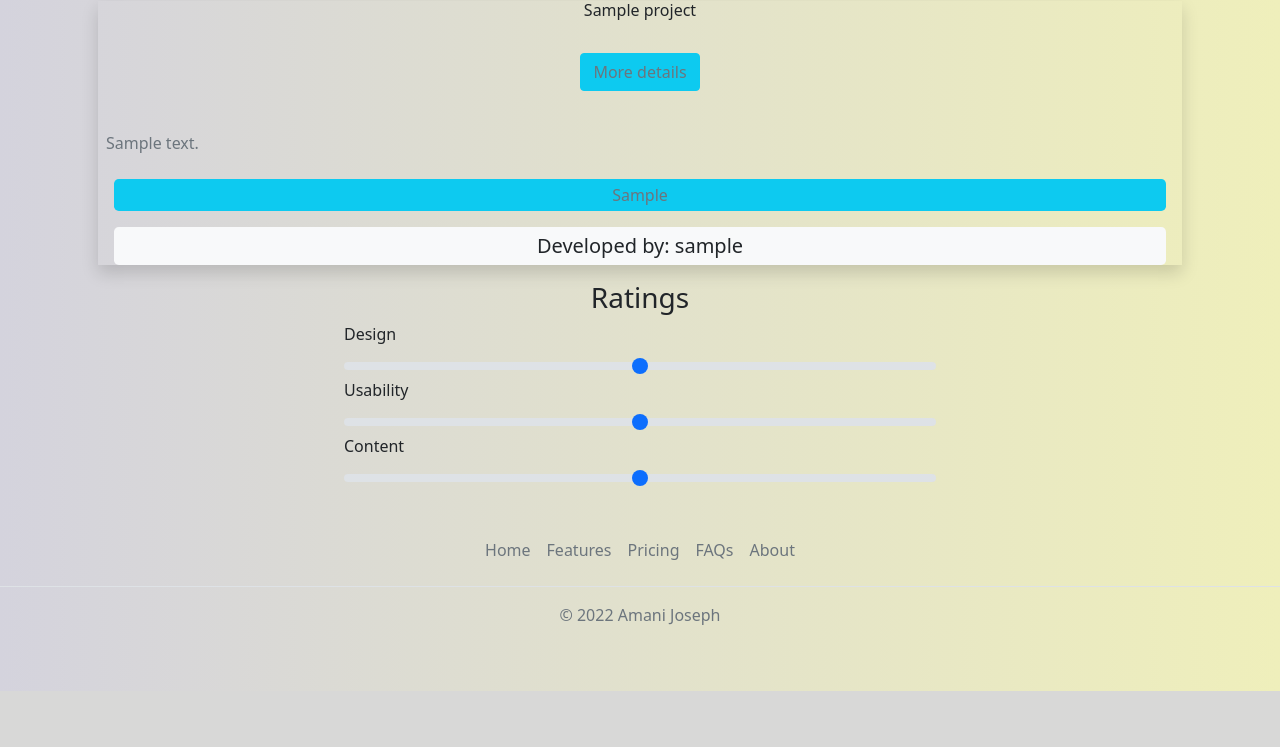
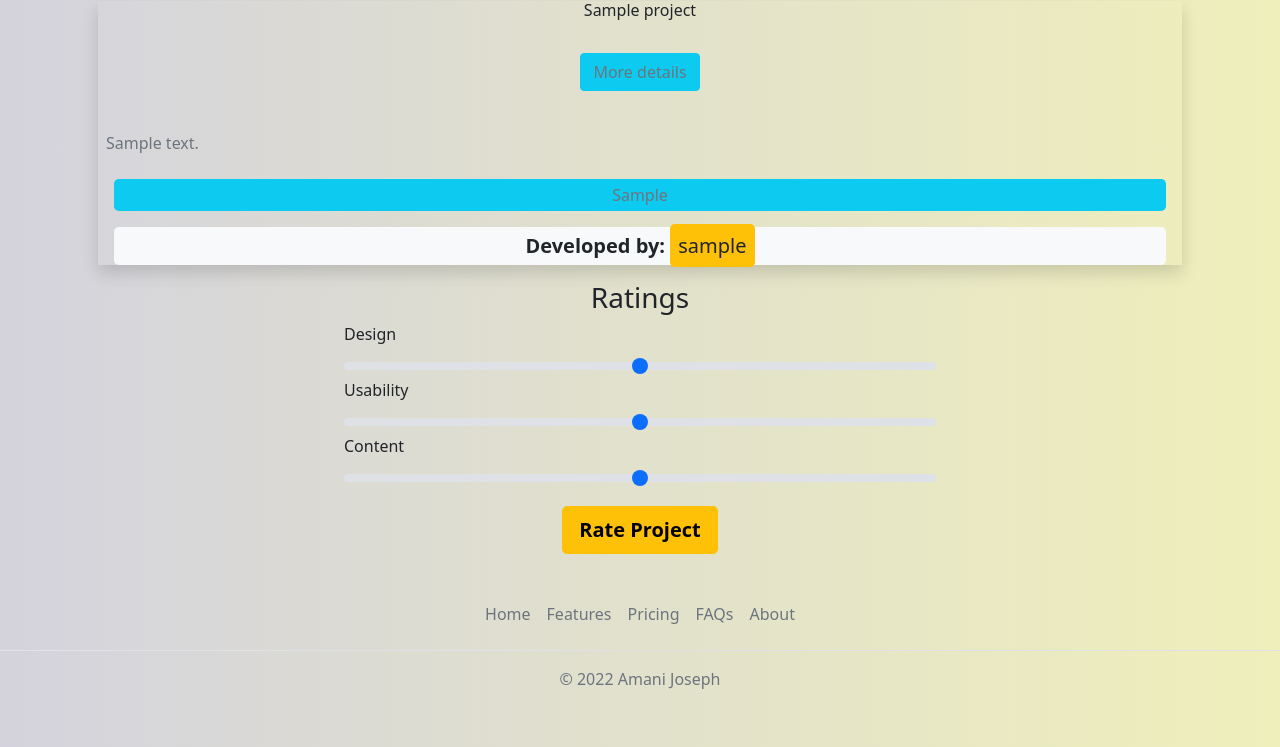
Before and after one commit to amani-joseph/webwwards, a Django app: page /project/1/ in a window 1280 px wide. Shown: the part 109-856 px from the top of the page. Before the commit the page ends 800 px from the top, so only its background shows below. Run offline with Django 4.2, Linux system fonts and the light colour scheme; tables that the repository leaves empty hold one stand-in row (values such as "Sample post"); parts of the project's set-up code (start-up, migrations or seed data) failed here and were passed over.

Commit message:
Added ratings ui

```diff
--- a/myawards/templates/myawards/project_detail.html
+++ b/myawards/templates/myawards/project_detail.html
@@ -17,11 +17,14 @@
 			>{{project.technologies}}</div
 		>
 		<div class="lead text-dark text-center fw-light bg-light m-3 p-1 rounded-3"
-			>Developed by: {{project.developer}}</div
-		>
+			>
+			<span class="lead fw-bold">Developed by:</span>
+			<span class="bg-warning p-2 fw-bolder rounded-3"> {{project.developer}}</span>
+		</div>
 	</div>
 </div>
 <div class="container my-3 col-6">
+	<form action="">
 	<div class="h3 text-center">Ratings</div>
 	<div class="container">
 		<label for="customRange3" class="form-label">Design</label>
@@ -35,6 +38,11 @@
 		<label for="customRange3" class="form-label">Content</label>
 		<input type="range" class="form-range" min="0" max="10" step="0.5" id="Content">
 	</div>
+	<div class="form-group mx-auto my-3 d-flex justify-content-center">
+		<button class="btn  btn-lg btn-block btn-warning fw-bold" type="submit">Rate Project</button
+		>
+	</div>
+	</form>
 
 </div>
 
```
